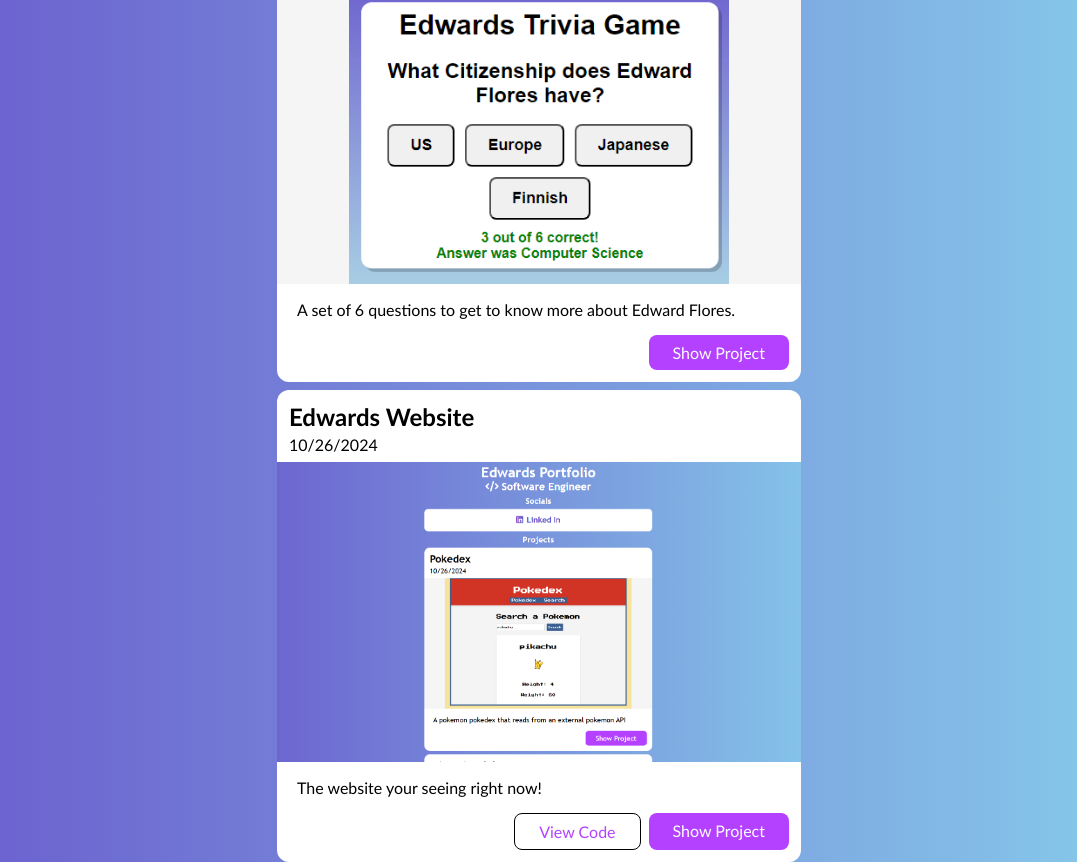
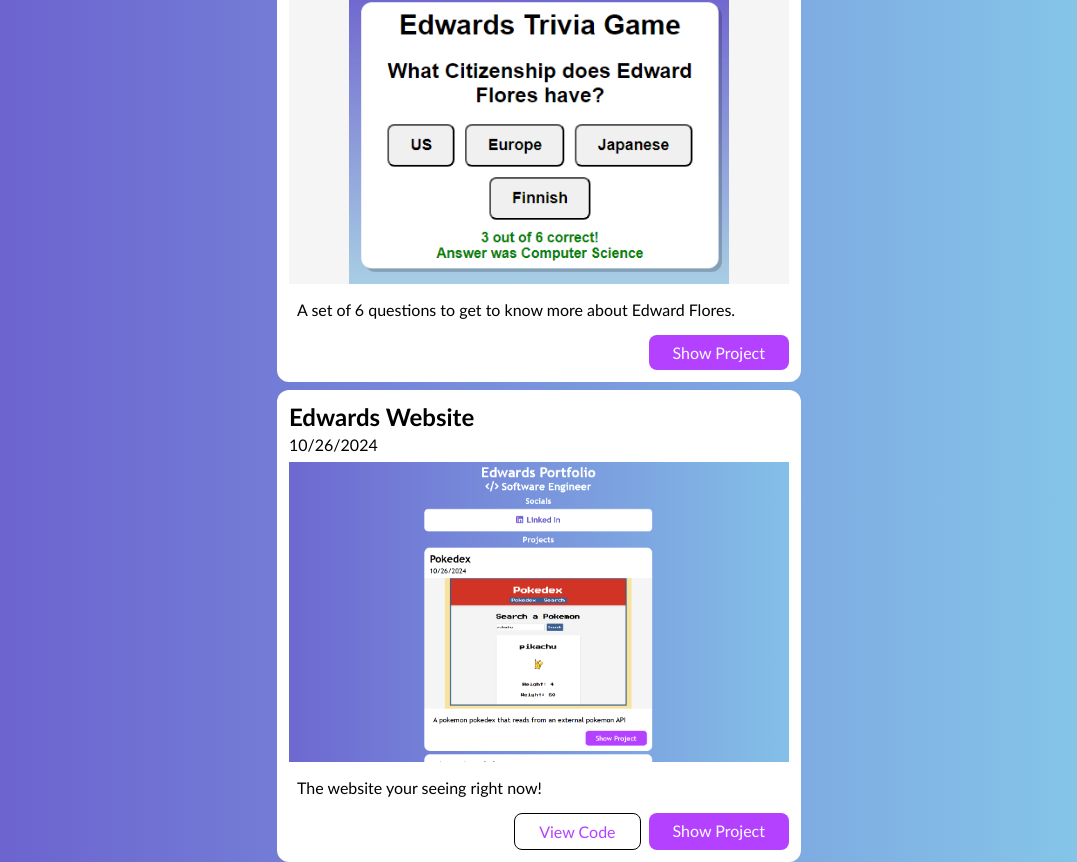
Before and after one commit to EdwardVFlores/EdwardsReactProfile, a React (Create React App) app: page / in a window 1280 px wide. Shown: the part 769-1631 px from the top of the page, without its empty margins (101-1178 px from the left). Built offline with nearby package versions, Linux system fonts and the light colour scheme.

Commit message:
put margin for cards image

```diff
--- a/src/components/common/card/card.css
+++ b/src/components/common/card/card.css
@@ -21,7 +21,6 @@
     display: flex;
     justify-content: center;
     height: 300px;
-    margin: 0 -12px;
     background-color: rgb(245, 245, 245);
     overflow: hidden;
 }
```
